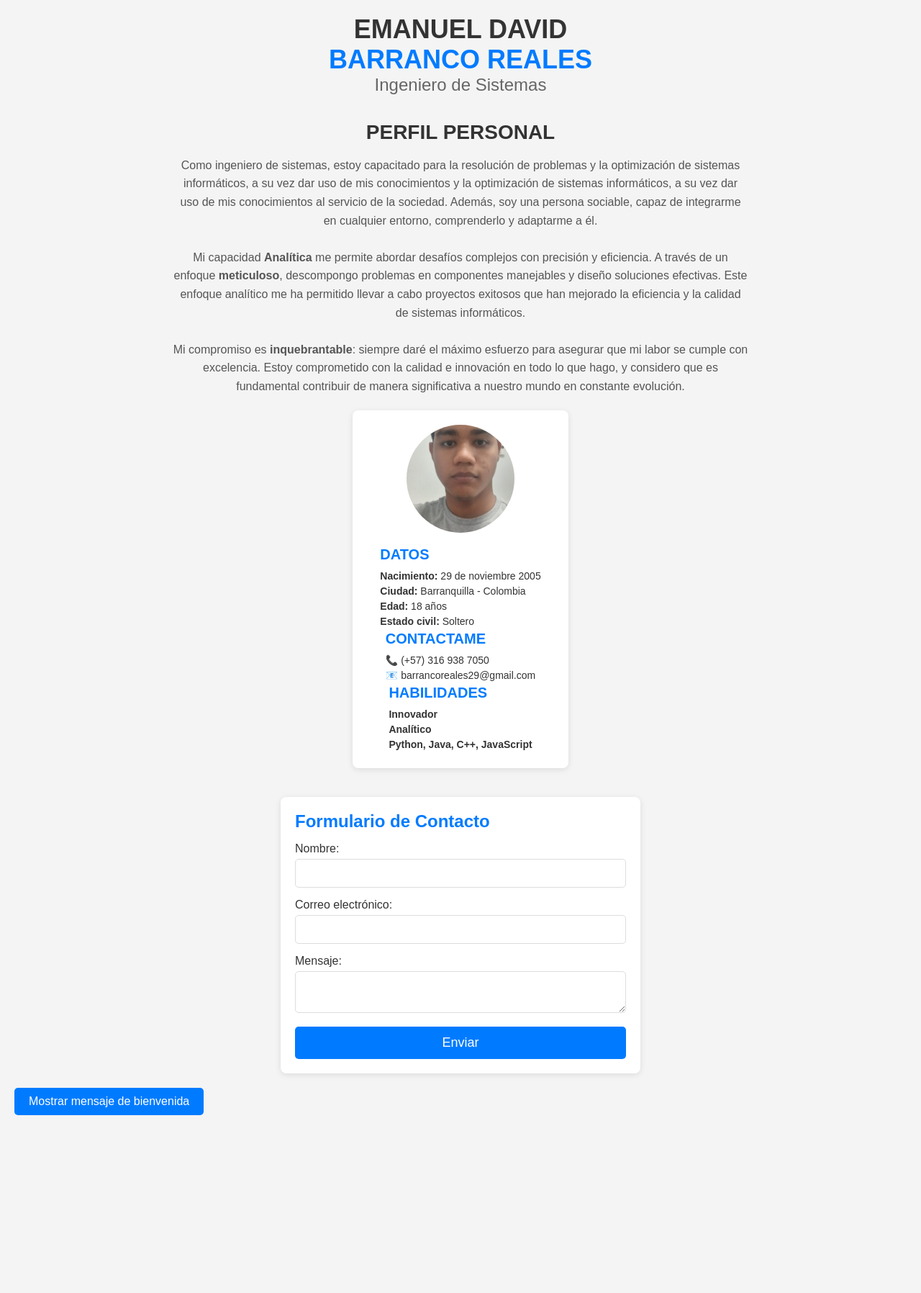
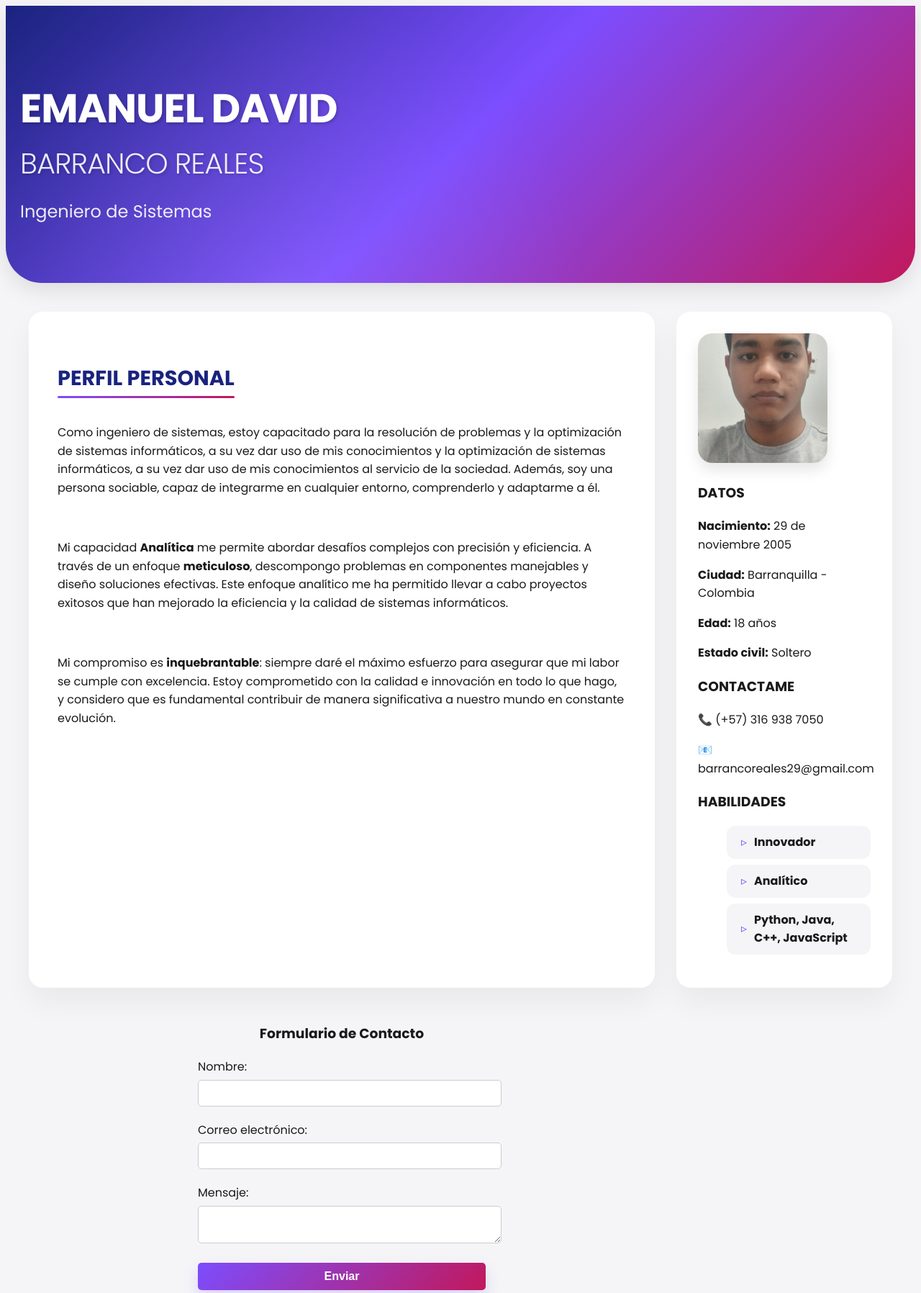
Before and after one commit to EmanuelBr7s/Hoja_Vida, a plain HTML site: page src/page/index.html in a window 1280 px wide. Shown: the top 1796 px of the page at 72% size. Before the commit the page ends 1569 px from the top, so only its background shows below. Drawn offline with Linux system fonts and the light colour scheme.

Commit message:
Hoja de vida

```diff
--- a/src/page/index.html
+++ b/src/page/index.html
@@ -5,6 +5,10 @@
     <meta name="viewport" content="width=device-width, initial-scale=1.0">
     <title>Hoja de Vida - Emanuel David Barranco Reales</title>
     <link rel="stylesheet" href="/src/style/style.css">
+    <link rel="preconnect" href="https://fonts.googleapis.com">
+    <link rel="preconnect" href="https://fonts.gstatic.com" crossorigin>
+    <link href="https://fonts.googleapis.com/css2?family=Poppins:wght@300;400;600;700&display=swap" rel="stylesheet">
+    <meta name="theme-color" content="#1a237e">
 </head>
 <body>
 
--- a/src/scripts/script.js
+++ b/src/scripts/script.js
@@ -1,25 +1,57 @@
-// Validación de formulario
+// Animaciones suaves al scroll
+const observerOptions = {
+    threshold: 0.1
+};
+
+const observer = new IntersectionObserver((entries) => {
+    entries.forEach(entry => {
+        if (entry.isIntersecting) {
+            entry.target.classList.add('visible');
+        }
+    });
+}, observerOptions);
+
+document.querySelectorAll('section, aside').forEach((el) => {
+    observer.observe(el);
+});
+
+// Validación de formulario mejorada
 const form = document.getElementById('contactForm');
 
 form.addEventListener('submit', function(event) {
+    event.preventDefault();
+
     const name = document.getElementById('name').value;
     const email = document.getElementById('email').value;
+    const message = document.getElementById('message').value;
 
-    // Comprobación de campos vacíos
-    if (name === '' || email === '') {
-        alert('Por favor, completa todos los campos.');
-        event.preventDefault();
-    } else {
-        alert('¡Formulario enviado correctamente!');
+    if (!name || !email || !message) {
+        Swal.fire({
+            title: 'Error',
+            text: 'Por favor, completa todos los campos',
+            icon: 'error',
+            confirmButtonColor: '#7c4dff'
+        });
+        return;
     }
+
+    // Aquí iría la lógica de envío
+    Swal.fire({
+        title: '¡Mensaje enviado!',
+        text: 'Gracias por contactarme',
+        icon: 'success',
+        confirmButtonColor: '#7c4dff'
+    });
+    form.reset();
 });
 
-
-// Función de bienvenida al hacer clic en el botón
+// Efecto de typing para el header
 const welcomeButton = document.getElementById('welcomeButton');
-
-if (welcomeButton) {
-    welcomeButton.addEventListener('click', function() {
-        alert('¡Bienvenido a mi página web!');
+welcomeButton.addEventListener('click', () => {
+    Swal.fire({
+        title: '¡Bienvenido!',
+        text: 'Gracias por visitar mi portafolio',
+        icon: 'info',
+        confirmButtonColor: '#7c4dff'
     });
-}
+});
--- a/src/style/style.css
+++ b/src/style/style.css
@@ -1,202 +1,237 @@
-/* Estilos generales */
-* {
-    margin: 0;
-    padding: 0;
-    box-sizing: border-box;
+:root {
+    --color-primary: #1a237e;    /* Azul profundo */
+    --color-secondary: #7c4dff;  /* Violeta vibrante */
+    --color-gradient: #c2185b;   /* Rosa profundo para gradientes */
+    --color-light: #f5f5f7;      /* Gris claro elegante */
+    --color-dark: #1a1a1a;       /* Negro suave */
+    --color-success: #00c853;    /* Verde brillante */
+    --font-primary: 'Poppins', sans-serif;
+    --transition: all 0.3s cubic-bezier(0.4, 0, 0.2, 1);
 }
 
 body {
-    font-family: Arial, sans-serif;
-    background-color: #f4f4f4;
-    color: #333;
-    padding: 20px;
+    font-family: var(--font-primary);
+    background: var(--color-light);
+    color: var(--color-dark);
+    line-height: 1.6;
 }
 
-/* Header */
+/* Header espectacular */
 header {
-    text-align: center;
-    margin-bottom: 30px;
+    background: linear-gradient(135deg, var(--color-primary), var(--color-secondary), var(--color-gradient));
+    padding: 60px 20px;
+    border-radius: 0 0 50px 50px;
+    box-shadow: 0 10px 30px rgba(0, 0, 0, 0.1);
+    position: relative;
+    overflow: hidden;
+}
+
+header::before {
+    content: '';
+    position: absolute;
+    top: 0;
+    left: 0;
+    right: 0;
+    bottom: 0;
+    background: radial-gradient(circle at 30% 107%, rgba(255, 255, 255, 0.1) 0%, rgba(255, 255, 255, 0.07) 5%, rgba(255, 255, 255, 0) 45%);
+}
+
+.header-content {
+    position: relative;
+    z-index: 1;
 }
 
 .header-content h1 {
-    font-size: 36px;
-    font-weight: bold;
+    font-size: 3.5rem;
+    font-weight: 700;
+    color: white;
+    text-shadow: 2px 2px 4px rgba(0, 0, 0, 0.2);
+    letter-spacing: -1px;
+    margin-bottom: 0.5rem;
 }
 
 .header-content h1 span {
-    color: #007bff;
+    display: block;
+    font-weight: 300;
+    font-size: 2.5rem;
+    opacity: 0.9;
 }
 
 .header-content h2 {
-    font-size: 24px;
-    font-weight: normal;
-    color: #666;
+    color: rgba(255, 255, 255, 0.9);
+    font-weight: 400;
+    font-size: 1.5rem;
+    margin-top: 1rem;
 }
 
-/* Contenedor principal */
+/* Contenedor principal con diseño moderno */
 .container {
+    max-width: 1200px;
+    margin: 40px auto;
+    display: grid;
+    grid-template-columns: 1fr 300px;
+    gap: 30px;
+    padding: 0 20px;
+}
+
+/* Perfil renovado */
+.profile {
+    background: white;
+    padding: 40px;
+    border-radius: 20px;
+    box-shadow: 0 20px 40px rgba(0, 0, 0, 0.05);
+    transition: var(--transition);
+}
+
+.profile:hover {
+    transform: translateY(-5px);
+}
+
+.profile h3 {
+    font-size: 1.8rem;
+    color: var(--color-primary);
+    margin-bottom: 1.5rem;
+    position: relative;
+    display: inline-block;
+}
+
+.profile h3::after {
+    content: '';
+    position: absolute;
+    bottom: -5px;
+    left: 0;
+    width: 100%;
+    height: 3px;
+    background: linear-gradient(90deg, var(--color-secondary), var(--color-gradient));
+    border-radius: 3px;
+}
+
+/* Sidebar moderna */
+.sidebar {
+    background: white;
+    padding: 30px;
+    border-radius: 20px;
+    box-shadow: 0 20px 40px rgba(0, 0, 0, 0.05);
+}
+
+.photo img {
+    width: 180px;
+    height: 180px;
+    border-radius: 20px;
+    object-fit: cover;
+    box-shadow: 0 10px 20px rgba(0, 0, 0, 0.1);
+    transition: var(--transition);
+}
+
+.photo img:hover {
+    transform: scale(1.05);
+}
+
+/* Habilidades con estilo */
+.habilidades ul li {
+    background: var(--color-light);
+    padding: 10px 20px;
+    border-radius: 12px;
+    margin: 8px 0;
+    transition: var(--transition);
+    display: flex;
+    align-items: center;
+    cursor: pointer;
+}
+
+.habilidades ul li::before {
+    content: '▹';
+    color: var(--color-secondary);
+    margin-right: 10px;
+}
+
+.habilidades ul li:hover {
+    background: linear-gradient(135deg, var(--color-secondary), var(--color-gradient));
+    color: white;
+    transform: translateX(10px);
+}
+
+/* Formulario de contacto elegante */
+
+.contact-form {
+    /* ... tus estilos existentes ... */
     display: flex;
     flex-direction: column;
     align-items: center;
-    gap: 20px;
-    max-width: 800px;
-    margin: 0 auto;
+    text-align: center;
 }
 
-/* Foto de perfil circular */
-.photo img {
-    width: 150px;
-    height: 150px;
-    border-radius: 50%;
-    object-fit: cover;
-    margin-bottom: 15px;
+.contact-form form {
+    width: 100%;
+    max-width: 400px; /* Ajusta este valor según tus preferencias */
 }
 
-/* Perfil personal */
-.profile {
-    text-align: center;
-    line-height: 1.6;
-}
-
-.profile h3 {
-    font-size: 28px;
-    margin-bottom: 10px;
-}
-
-.profile p {
-    font-size: 16px;
-    color: #555;
-}
-
-/* Sidebar (datos de contacto y habilidades) */
-.sidebar {
-    display: flex;
-    flex-direction: column;
-    align-items: center;
-    background-color: #fff;
-    border-radius: 8px;
-    padding: 20px;
-    box-shadow: 0 2px 8px rgba(0, 0, 0, 0.1);
+.contact-form div {
+    margin-bottom: 20px;
     width: 100%;
-    max-width: 300px;
-}
-
-.sidebar h3 {
-    font-size: 20px;
-    margin-bottom: 10px;
-    color: #007bff;
-}
-
-.sidebar p {
-    font-size: 14px;
-    margin-bottom: 5px;
-}
-
-.sidebar ul {
-    list-style-type: none;
-    padding-left: 0;
-}
-
-.sidebar ul li {
-    font-size: 14px;
-    margin-bottom: 5px;
-}
-
-.sidebar ul li strong {
-    color: #007bff;
-}
-
-/* Sección de educación */
-.education {
-    text-align: center;
-    line-height: 1.6;
-}
-
-.education h3 {
-    font-size: 24px;
-    margin-bottom: 15px;
-    color: #007bff;
-}
-
-.education p {
-    font-size: 16px;
-    color: #555;
-}
-
-/* Estilos del formulario de contacto */
-.contact-form {
-    background-color: #fff;
-    padding: 20px;
-    border-radius: 8px;
-    box-shadow: 0 2px 8px rgba(0, 0, 0, 0.1);
-    width: 100%;
-    max-width: 500px;
-    margin: 20px auto;
-}
-
-.contact-form h3 {
-    font-size: 24px;
-    color: #007bff;
-    margin-bottom: 15px;
 }
 
 .contact-form label {
-    font-size: 16px;
+    display: block;
     margin-bottom: 5px;
-    display: block;
+    text-align: left;
 }
 
 .contact-form input,
 .contact-form textarea {
     width: 100%;
     padding: 10px;
-    font-size: 16px;
-    margin-bottom: 15px;
-    border: 1px solid #ddd;
     border-radius: 5px;
+    border: 1px solid #ccc;
 }
 
 .contact-form button {
     width: 100%;
-    font-size: 18px;
-    padding: 12px;
-    background-color: #007bff;
+    padding: 10px;
+    border-radius: 5px;
+    background: linear-gradient(135deg, var(--color-secondary), var(--color-gradient));
     color: white;
     border: none;
     cursor: pointer;
-    border-radius: 5px;
-    transition: background-color 0.3s ease;
-}
-
-.contact-form button:hover {
-    background-color: #0056b3;
-}
-
-/* Estilos del botón de bienvenida */
-button {
-    background-color: #007bff;
+}button {
+    background: linear-gradient(135deg, var(--color-secondary), var(--color-gradient));
     color: white;
+    padding: 15px 30px;
+    border-radius: 12px;
     border: none;
-    padding: 10px 20px;
+    font-weight: 600;
+    font-size: 1rem;
     cursor: pointer;
-    font-size: 16px;
-    border-radius: 5px;
-    transition: background-color 0.3s ease;
+    transition: var(--transition);
+    box-shadow: 0 10px 20px rgba(124, 77, 255, 0.2);
 }
 
 button:hover {
-    background-color: #0056b3;
+    transform: translateY(-3px);
+    box-shadow: 0 15px 30px rgba(124, 77, 255, 0.3);
 }
 
-/* Estilos responsivos */
-@media (max-width: 768px) {
+/* Animaciones y efectos */
+@keyframes fadeIn {
+    from { opacity: 0; transform: translateY(20px); }
+    to { opacity: 1; transform: translateY(0); }
+}
+
+.profile, .sidebar, .contact-form {
+    animation: fadeIn 0.8s ease-out forwards;
+}
+
+/* Media queries mejorados */
+@media (max-width: 968px) {
     .container {
-        flex-direction: column;
-        align-items: center;
+        grid-template-columns: 1fr;
     }
 
-    .sidebar {
-        width: 100%;
-        max-width: none;
+    .header-content h1 {
+        font-size: 2.5rem;
+    }
+
+    .header-content h1 span {
+        font-size: 2rem;
     }
 }
```
